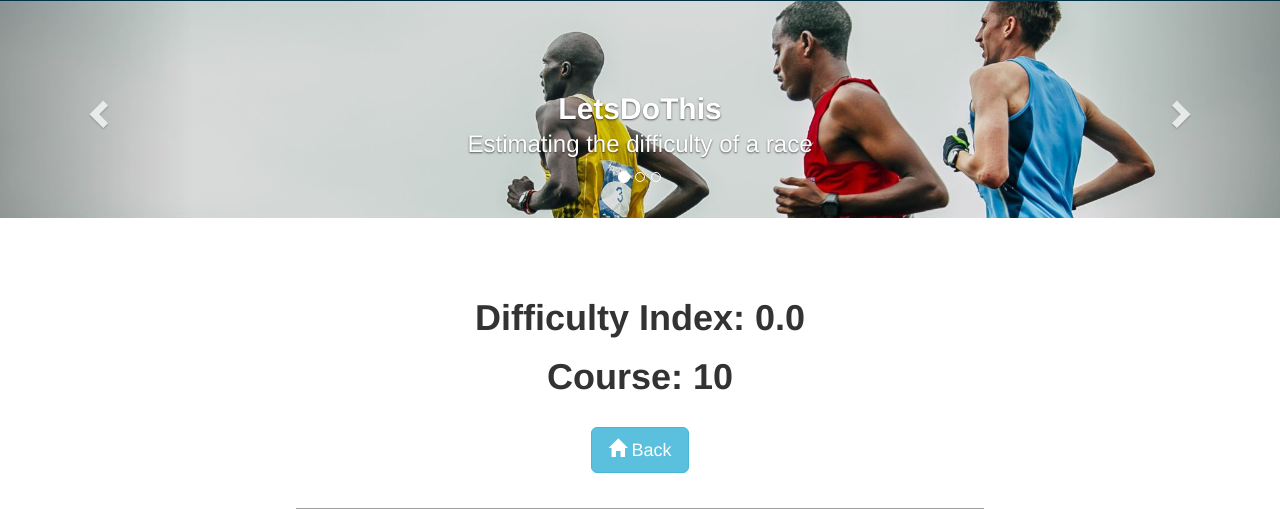
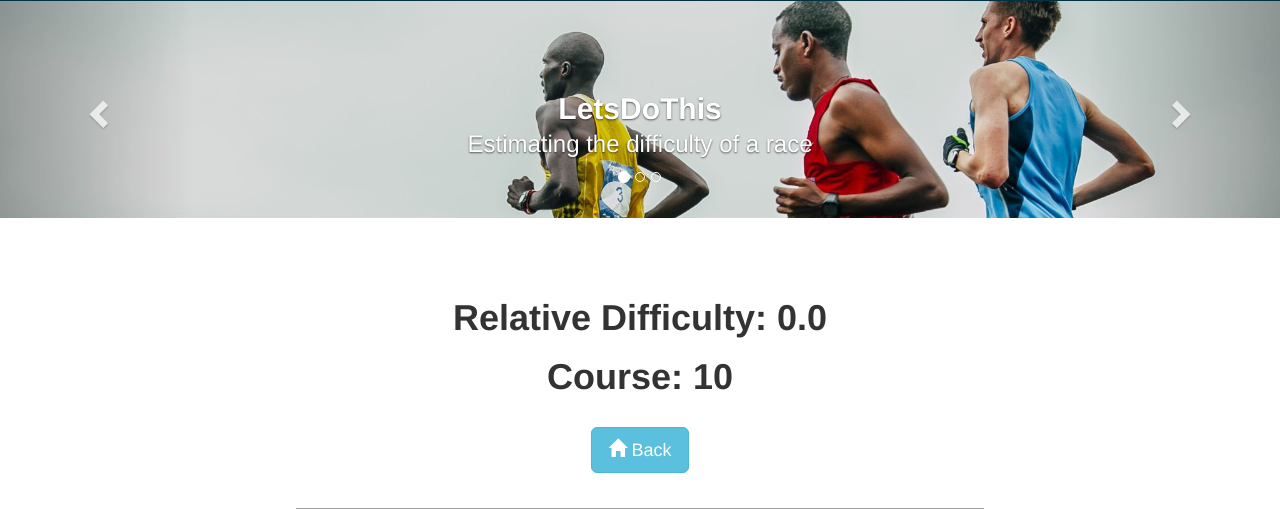
Before and after one commit to freddyox/letsdothis, a Flask app: template webapp/app/templates/output.html in a window 1280 px wide. Shown: the part 51-560 px from the top of the page. Run offline with Flask 2, Linux system fonts and the light colour scheme; the template is opened without the code that fills it: most values are stand-ins (such as "Sample title", 1, 10 or a date in 2020); some libraries are stand-ins or nearby versions; grey boxes are pictures that could not be loaded.

Commit message:
relative diff

```diff
--- a/webapp/app/templates/output.html
+++ b/webapp/app/templates/output.html
@@ -97,7 +97,7 @@
     <div class="starter-template">
       <div class="form-group">
 	<br>
-	<h1><b>Difficulty Index: {{ '%0.1f'|format(score*10.0|float) }} </b></h1>
+	<h1><b>Relative Difficulty: {{ '%0.1f'|format(score*10.0|float) }} </b></h1>
 	<h1><b>Course: {{ event }} </b></h1><br>
 	<a href="/index" class="btn btn-info btn-lg">
 	  <span class="glyphicon glyphicon-home"></span> Back
```
